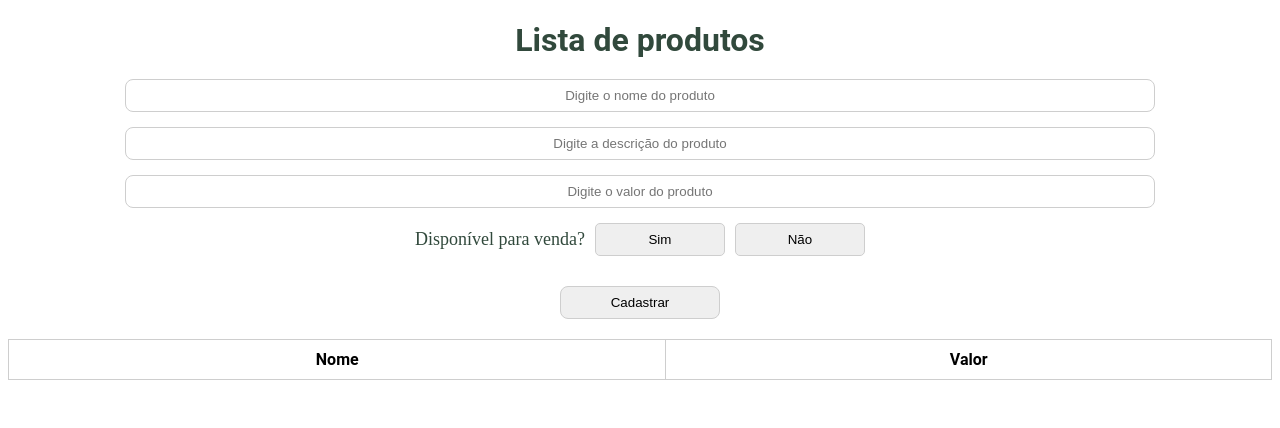
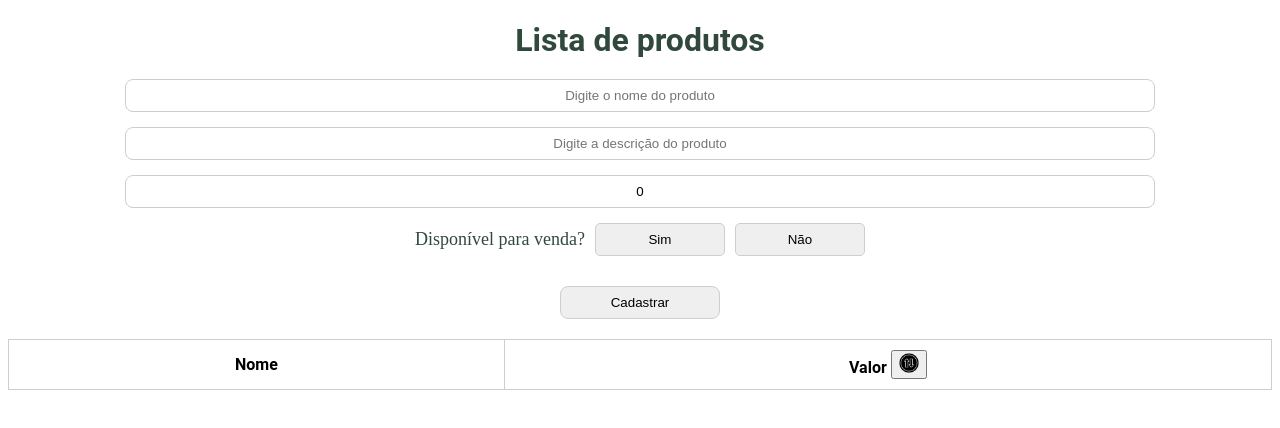
Before and after one commit to enyllaoliveira/ProductsControl_React, a React (Vite) app: page / in a window 1280 px wide. Shown: the top 428 px of the page. Built offline with nearby package versions, Linux system fonts and the light colour scheme.

Commit message:
fix project

```diff
--- a/src/routes/form/index.tsx
+++ /dev/null
@@ -1,22 +0,0 @@
-import { Container, ContainerInf, Available, Span, BtnAvailable, ContainerInfBtn } from '../../styles/form';
-
-function Form() {
-return (
-    <div>
-        <Container>
-        <ContainerInf placeholder='Digite o nome do produto'/>
-        <ContainerInf placeholder='Digite a descrição do produto' />
-        <ContainerInf placeholder='Digite o valor do produto'/>
-        <Available>
-        <Span> Disponível para venda? </Span>
-        <BtnAvailable> Sim </BtnAvailable>
-        <BtnAvailable> Não </BtnAvailable>
-        </Available>
-        <ContainerInfBtn type='submit'> Cadastrar </ContainerInfBtn>
-        </Container>
-    </div>
-)
-
-}
-
-export default Form
--- a/src/routes/project/index.tsx
+++ b/src/routes/project/index.tsx
@@ -1,15 +1,86 @@
 import React from 'react';
-import Form from '../form';
-import Table from '../table/table'
 import { Titulo } from '../../styles/project';
+import { Container, ContainerInf, Available, Span, BtnAvailable, ContainerInfBtn } from '../../styles/form';
+import { FirstTable, Th, Td } from '../../styles/table';
+import { useState, useEffect } from 'react';
+
+interface Product{
+    name:string;
+    productValue: number;
+}
 
 function Project() {
+    const [name, setName] = useState('');
+    const [description, setDescription] = useState('');
+    const [productValue, setProductValue] = useState(0);
+    const [available, setAvailable] = useState('');
+    const [products, setProducts] = useState<Product[]>([]);
+
+    useEffect( () => {
+
+    }, [products])
+
+    const handleName = (event: React.ChangeEvent<HTMLInputElement> ) => {
+        setName(event.target.value);
+    }
+
+    const handleDescription = (event: React.ChangeEvent<HTMLInputElement>) => {
+        setDescription(event.target.value);
+    }
+
+    const handleProductValue = (event: React.ChangeEvent<HTMLInputElement>) => {
+        setProductValue(Number(event.target.value));
+    }
+
+    const setProduct = () => {
+        const payload = {name, productValue}
+        setProducts([...products,payload])
+    }
+
+    const orderByValue = () => {
+        const payload = [...products.sort(function(a, b)
+            {return a.productValue - b.productValue})   ]
+            setProducts(payload)
+}
 
     return(
         <div>
             <Titulo> Lista de produtos </Titulo>
-            <Form/>
-            <Table/>
+            <Container action=''>
+            <ContainerInf onChange={handleName} value={name} placeholder='Digite o nome do produto'/>
+            <ContainerInf onChange={handleDescription} value={description} placeholder='Digite a descrição do produto' />
+            <ContainerInf onChange={handleProductValue} value={productValue} placeholder='Digite o valor do produto'/>
+            <Available>
+            <Span> Disponível para venda? </Span>
+            <BtnAvailable type="button"> Sim </BtnAvailable>
+            <BtnAvailable type="button"> Não </BtnAvailable>
+            </Available>
+            <ContainerInfBtn type="button" onClick={setProduct}> Cadastrar </ContainerInfBtn>
+            </Container>
+            <FirstTable>
+
+            <thead>
+                <tr>
+                    <Th scope="col"> Nome </Th>
+                    <Th scope="col"> Valor  <button onClick={orderByValue}>
+                        <img src='src\styles\images\two-ways.png' width={20}/>
+                    </button></Th>
+                </tr>
+
+            </thead>
+
+            <tbody>
+
+                 {products.length ? products.map((product: Product, i: number) =>
+                <tr key={i}>
+                    <Td> {product.name} </Td>
+                    <Td> {product.productValue} </Td>
+                </tr>
+                ):null}
+            </tbody>
+
+        </FirstTable>
+
         </div>
     )
 }
--- a/src/routes/table/table.tsx
+++ /dev/null
@@ -1,23 +0,0 @@
-import React from 'react';
-import styles from './index.module.css'
-import { FirstTable, Thead, Tr, Th, Td, Tbody } from '../../styles/table';
-
-function Table() {
-    return(
-       <FirstTable>
-            <Thead>
-                <Tr>
-                    <Th scope="col"> Nome </Th>
-                    <Th scope="col"> Valor </Th>
-                </Tr>
-
-            </Thead>
-
-            <Tbody>
-
-            </Tbody>
-        </FirstTable>
-    )
-}
-
-export default Table
--- a/src/styles/form.tsx
+++ b/src/styles/form.tsx
@@ -25,11 +25,16 @@ font-size: large;
 `
 
 const BtnAvailable = styled.button`
+cursor: pointer;
 width: 130px;
 padding: 8px;
 margin-left: 10px;
 border-radius: 5px;
 border: 1px solid #cecece;
+&:focus{
+    background-color: #62992f;
+    color: white;
+}
 `
 
 const ContainerInfBtn = styled.button`
@@ -40,4 +45,8 @@ border-radius: 8px;
 border: 1px solid #cecece;
 margin: auto;
 `
-export {Container, ContainerInf, Available, Span, BtnAvailable, ContainerInfBtn }
+
+const Picture = styled.img`
+width: 20px
+`
+export {Container, ContainerInf, Available, Span, BtnAvailable, ContainerInfBtn, Picture }
--- a/src/styles/table.tsx
+++ b/src/styles/table.tsx
@@ -7,13 +7,6 @@ margin-top: 20px;
 width: 100%;
 border-collapse: collapse;
 `
-
-const Thead = styled.thead`
-`
-
-const Tr = styled.tr`
-`
-
 const Th = styled.th`
 padding: 10px;
 border: 1px solid #cecece;
@@ -25,9 +18,4 @@ const Td = styled.td`
     border: 1px solid #cecece;
     text-align: center;
 `
-
-const Tbody = styled.tbody`
-
-`
-
-export { FirstTable, Thead, Tr, Th, Td, Tbody }
+export { FirstTable, Th, Td }
```
Also changed, not shown: src/styles/images/two-ways.png (added).
